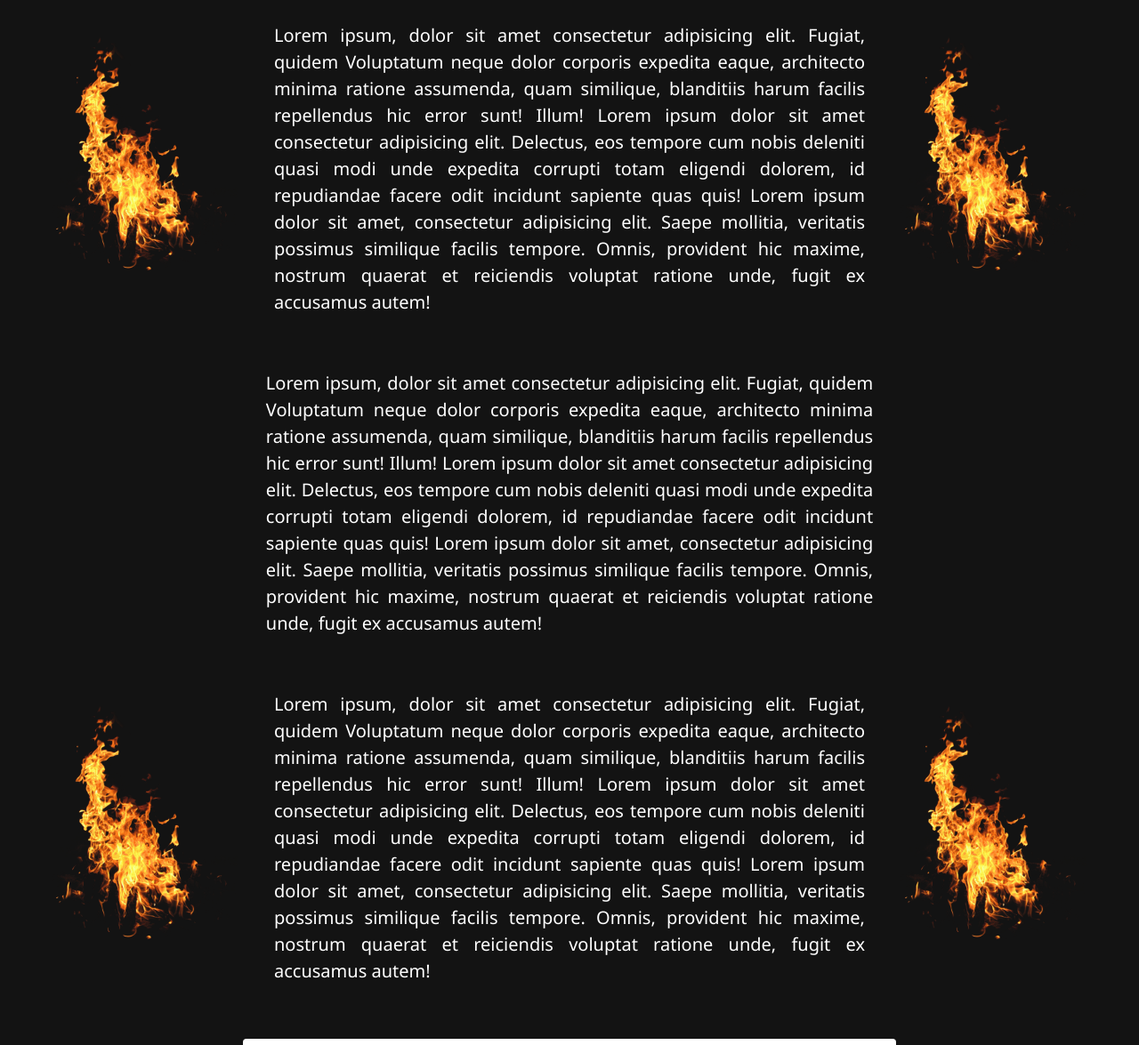
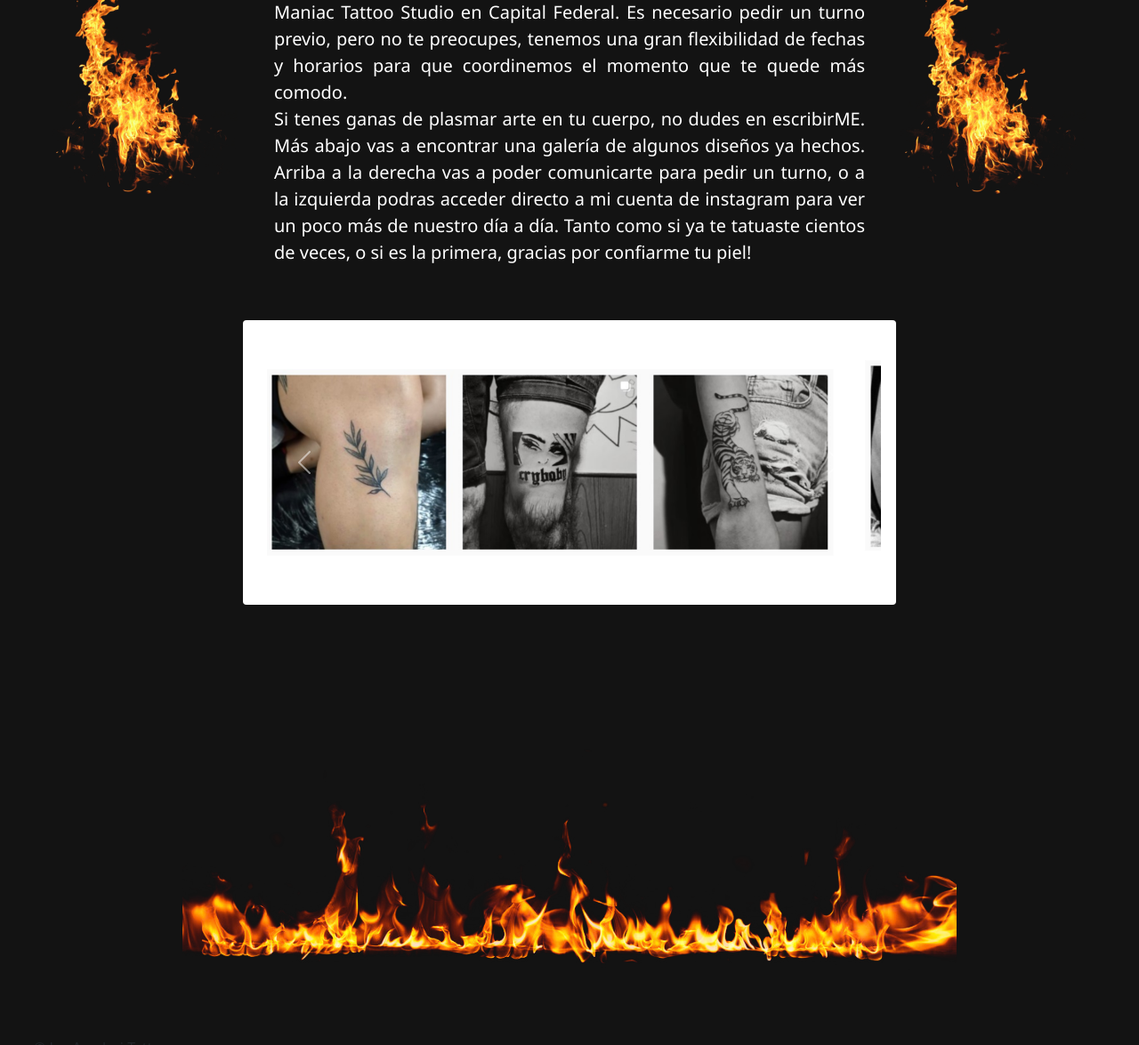
Before and after one commit to ayelents/jay_tattoos_seoane, a website: page index.html in a window 1280 px wide. Shown: the part 512-1687 px from the top of the page at 89% size. Drawn offline with nearby package versions, Linux system fonts and the light colour scheme; a web font is replaced by a local one.

Commit message:
entrega final

```diff
--- a/index.html
+++ b/index.html
@@ -51,32 +51,12 @@
         </nav>
     </haeder>
     <main>
-        <h2>TITULO</h2>
         <section class="fondo_animacion">
             <div> <img src="images/fuega.png" width="220"> </div>
-            <div> <p class="lead">Lorem ipsum, dolor sit amet consectetur adipisicing elit. Fugiat, quidem Voluptatum neque dolor corporis expedita eaque, architecto minima ratione assumenda, quam similique, blanditiis harum facilis repellendus hic error sunt! Illum! Lorem ipsum dolor sit amet consectetur adipisicing elit.
-            Delectus, eos tempore cum nobis deleniti quasi modi unde expedita corrupti totam eligendi dolorem, id
-            repudiandae facere odit incidunt sapiente quas quis! Lorem ipsum dolor sit amet, consectetur adipisicing
-            elit. Saepe mollitia, veritatis possimus similique facilis tempore. Omnis, provident hic maxime, nostrum quaerat et reiciendis voluptat ratione unde, fugit ex accusamus autem! </div>
+            <div> <p class="lead"> Mi nombre es Jay Averbuj, soy tatuador, realizo diseños propios, y también podes compartime tu diseño que lo hacemos! Atendemos en Maniac Tattoo Studio en Capital Federal. Es necesario pedir un turno previo, pero no te preocupes, tenemos una gran flexibilidad de fechas y horarios para que coordinemos el momento que te quede más comodo.
+            <br> Si tenes ganas de plasmar arte en tu cuerpo, no dudes en escribirME. Más abajo vas a encontrar una galería de algunos diseños ya hechos. Arriba a la derecha vas a poder comunicarte para pedir un turno, o a la izquierda podras acceder directo a mi cuenta de instagram para ver un poco más de nuestro día a día. Tanto como si ya te tatuaste cientos de veces, o si es la primera, gracias por confiarme tu piel! </p></div>
             <div> <img src="images/fuega.png" width="220"> </div>
         </section>
-        <section class="fondo_animacion">
-            <div>  </div>
-            <div> <p class="lead">Lorem ipsum, dolor sit amet consectetur adipisicing elit. Fugiat, quidem Voluptatum neque dolor corporis expedita eaque, architecto minima ratione assumenda, quam similique, blanditiis harum facilis repellendus hic error sunt! Illum! Lorem ipsum dolor sit amet consectetur adipisicing elit.
-            Delectus, eos tempore cum nobis deleniti quasi modi unde expedita corrupti totam eligendi dolorem, id
-            repudiandae facere odit incidunt sapiente quas quis! Lorem ipsum dolor sit amet, consectetur adipisicing
-            elit. Saepe mollitia, veritatis possimus similique facilis tempore. Omnis, provident hic maxime, nostrum quaerat et reiciendis voluptat ratione unde, fugit ex accusamus autem! </div>
-            <div>  </div>
-        </section>
-        <section class="fondo_animacion">
-            <div> <img src="images/fuega.png" width="220"> </div>
-            <div> <p class="lead">Lorem ipsum, dolor sit amet consectetur adipisicing elit. Fugiat, quidem Voluptatum neque dolor corporis expedita eaque, architecto minima ratione assumenda, quam similique, blanditiis harum facilis repellendus hic error sunt! Illum! Lorem ipsum dolor sit amet consectetur adipisicing elit.
-            Delectus, eos tempore cum nobis deleniti quasi modi unde expedita corrupti totam eligendi dolorem, id
-            repudiandae facere odit incidunt sapiente quas quis! Lorem ipsum dolor sit amet, consectetur adipisicing
-            elit. Saepe mollitia, veritatis possimus similique facilis tempore. Omnis, provident hic maxime, nostrum quaerat et reiciendis voluptat ratione unde, fugit ex accusamus autem! </div>
-            <div> <img src="images/fuega.png" width="220"> </div>
-        </section>
-
     </main>
     <section id="section__index-galeria">
         <div class="container bg-body rounded">
```
Also changed, not shown: pages/cuidados.html (+2 -10 lines), pages/dudas.html (+11 -9 lines), pages/pedi-tu-turno.html (+1 -1 lines), pages/tips.html (+1 -1 lines).
